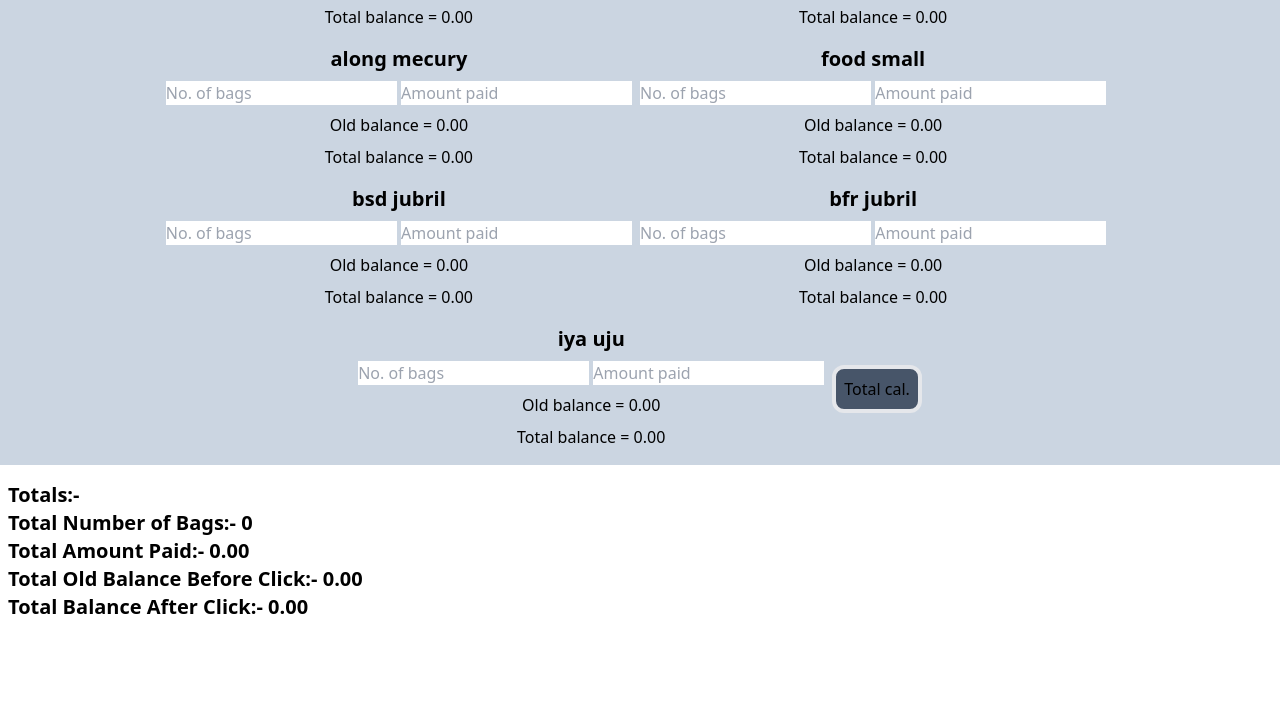
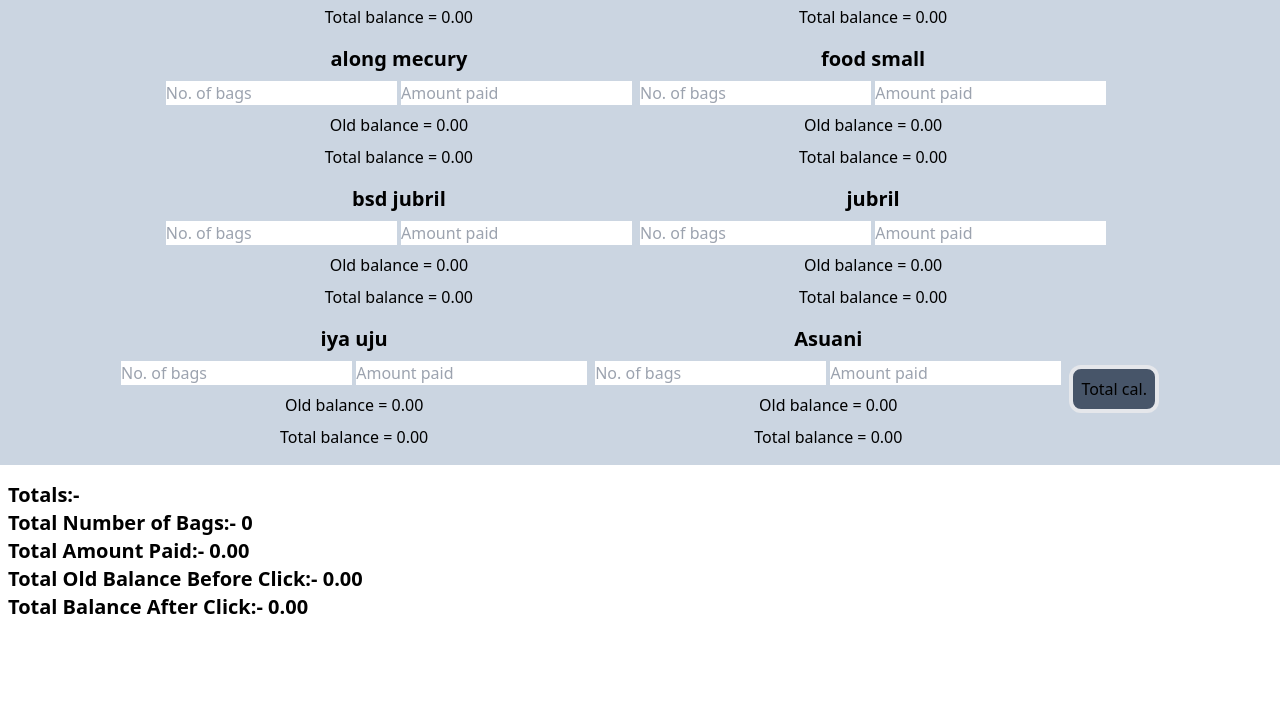
Before and after one commit to tosintobi237/account, a website: page index.html in a window 1280 px wide. Both pictures are taken after a click on the button "Total cal.". Shown: the part 2579-3297 px from the top of the page. Drawn offline with Linux system fonts and the light colour scheme.

Commit message:
Initial commit

```diff
--- a/index.html
+++ b/index.html
@@ -302,7 +302,7 @@
         <p class="mb-4 text-center">Total balance = <span class="total-balance"></span></p>
     </div>
     <div class="mr-2 person40 ">
-        <h3 class="mb-2 text-xl font-extrabold text-center">bfr jubril</h3>
+        <h3 class="mb-2 text-xl font-extrabold text-center">jubril</h3>
         <input id="bags40" type="number" placeholder="No. of bags" />
         <input id="amount40" type="number" placeholder="Amount paid" />
         <p class="my-2 text-center">Old balance = <span class="old-balance"></span></p>
@@ -312,6 +312,13 @@
         <h3 class="mb-2 text-xl font-extrabold text-center">iya uju</h3>
         <input id="bags41" type="number" placeholder="No. of bags" />
         <input id="amount41" type="number" placeholder="Amount paid" />
+        <p class="my-2 text-center">Old balance = <span class="old-balance"></span></p>
+        <p class="mb-4 text-center">Total balance = <span class="total-balance"></span></p>
+    </div>
+    <div class="mr-2 person42 ">
+        <h3 class="mb-2 text-xl font-extrabold text-center">Asuani</h3>
+        <input id="bags42" type="number" placeholder="No. of bags" />
+        <input id="amount42" type="number" placeholder="Amount paid" />
         <p class="my-2 text-center">Old balance = <span class="old-balance"></span></p>
         <p class="mb-4 text-center">Total balance = <span class="total-balance"></span></p>
     </div>
--- a/src/add.js
+++ b/src/add.js
@@ -47,11 +47,28 @@ function calculateBalance() {
         updatePersonBalance(i, 250);
     }
     updatePersonBalance(12, 280);
-    updatePersonBalance(13, 270);
-    for (let i = 14; i <= 40; i++) {
+    updatePersonBalance(13, 250);
+    for (let i = 14; i <= 20; i++) {
+        updatePersonBalance(i, 300);
+    }
+    updatePersonBalance(21, 270);
+
+    for (let i = 22; i <= 28; i++) {
+        updatePersonBalance(i, 300);
+    }
+    updatePersonBalance(29, 250);
+    updatePersonBalance(30, 250);
+
+    for (let i = 31; i <= 36; i++) {
+        updatePersonBalance(i, 300);
+    }
+    updatePersonBalance(37, 250);
+
+    for (let i = 38; i <= 40; i++) {
         updatePersonBalance(i, 300);
     }
     updatePersonBalance(41, 250);
+    updatePersonBalance(42, 300);
 
     // Add a final row for the total sums
 let totalRow = tableBody.insertRow();
```
